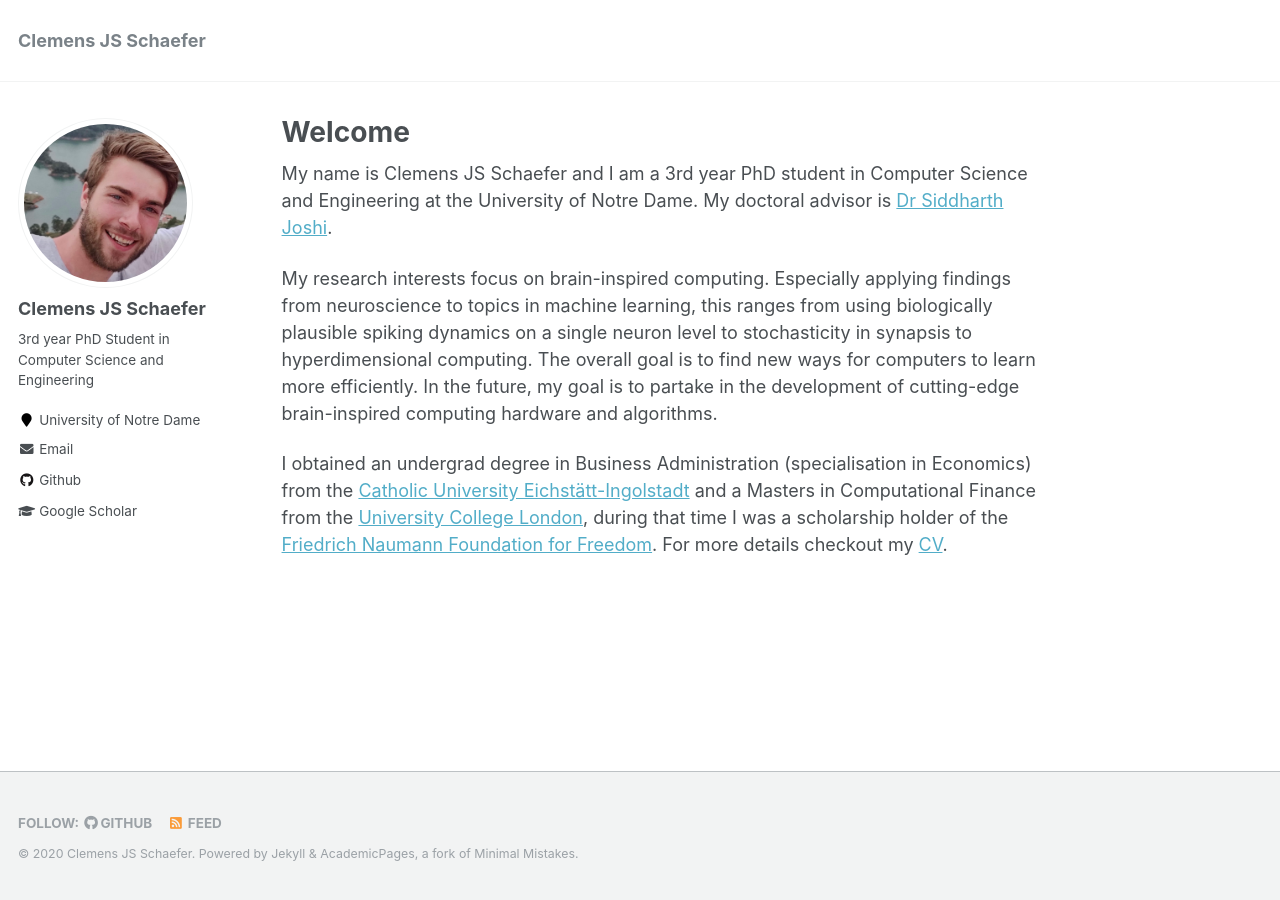
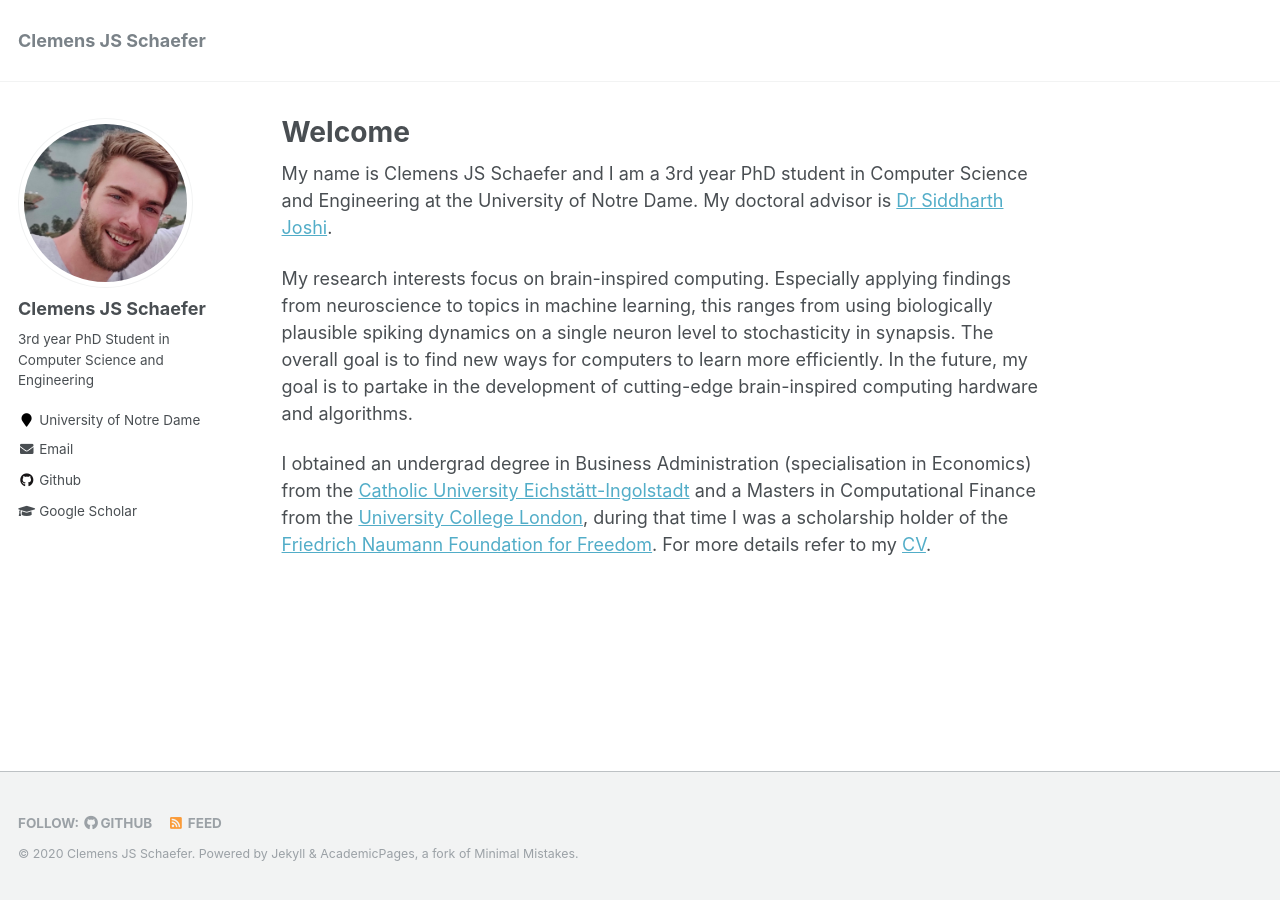
Before and after one commit to clee1994/clee1994.github.io, a Jekyll site: the page built from _pages/about.md, in a window 1280 px wide. Built offline with Jekyll 4.4.1, drawn with Linux system fonts in a browser that asks for light colours.

Commit message:
new design

```diff
--- a/_pages/about.md
+++ b/_pages/about.md
@@ -10,6 +10,6 @@ redirect_from:
 
 My name is Clemens JS Schaefer and I am a 3rd year PhD student in Computer Science and Engineering at the University of Notre Dame. My doctoral advisor is [Dr Siddharth Joshi](https://siddharth-joshi.com/).
 
-My research interests focus on brain-inspired computing. Especially applying findings from neuroscience to topics in machine learning, this ranges from using biologically plausible spiking dynamics on a single neuron level to stochasticity in synapsis to hyperdimensional computing. The overall goal is to find new ways for computers to learn more efficiently. In the future, my goal is to partake in the development of cutting-edge brain-inspired computing hardware and algorithms.
+My research interests focus on brain-inspired computing. Especially applying findings from neuroscience to topics in machine learning, this ranges from using biologically plausible spiking dynamics on a single neuron level to stochasticity in synapsis. The overall goal is to find new ways for computers to learn more efficiently. In the future, my goal is to partake in the development of cutting-edge brain-inspired computing hardware and algorithms.
 
-I obtained an undergrad degree in Business Administration (specialisation in Economics) from the [Catholic University Eichstätt-Ingolstadt](https://www.ku.de/en/faculty-of-business-administration-wfi/) and a Masters in Computational Finance from the [University College London](https://www.ucl.ac.uk/), during that time I was a scholarship holder of the [Friedrich Naumann Foundation for Freedom](https://www.freiheit.org/). For more details checkout my [CV](files/CV.pdf).
+I obtained an undergrad degree in Business Administration (specialisation in Economics) from the [Catholic University Eichstätt-Ingolstadt](https://www.ku.de/en/faculty-of-business-administration-wfi/) and a Masters in Computational Finance from the [University College London](https://www.ucl.ac.uk/), during that time I was a scholarship holder of the [Friedrich Naumann Foundation for Freedom](https://www.freiheit.org/). For more details refer to my [CV](files/CV.pdf).
```
Also changed, not shown: 1 other file.
